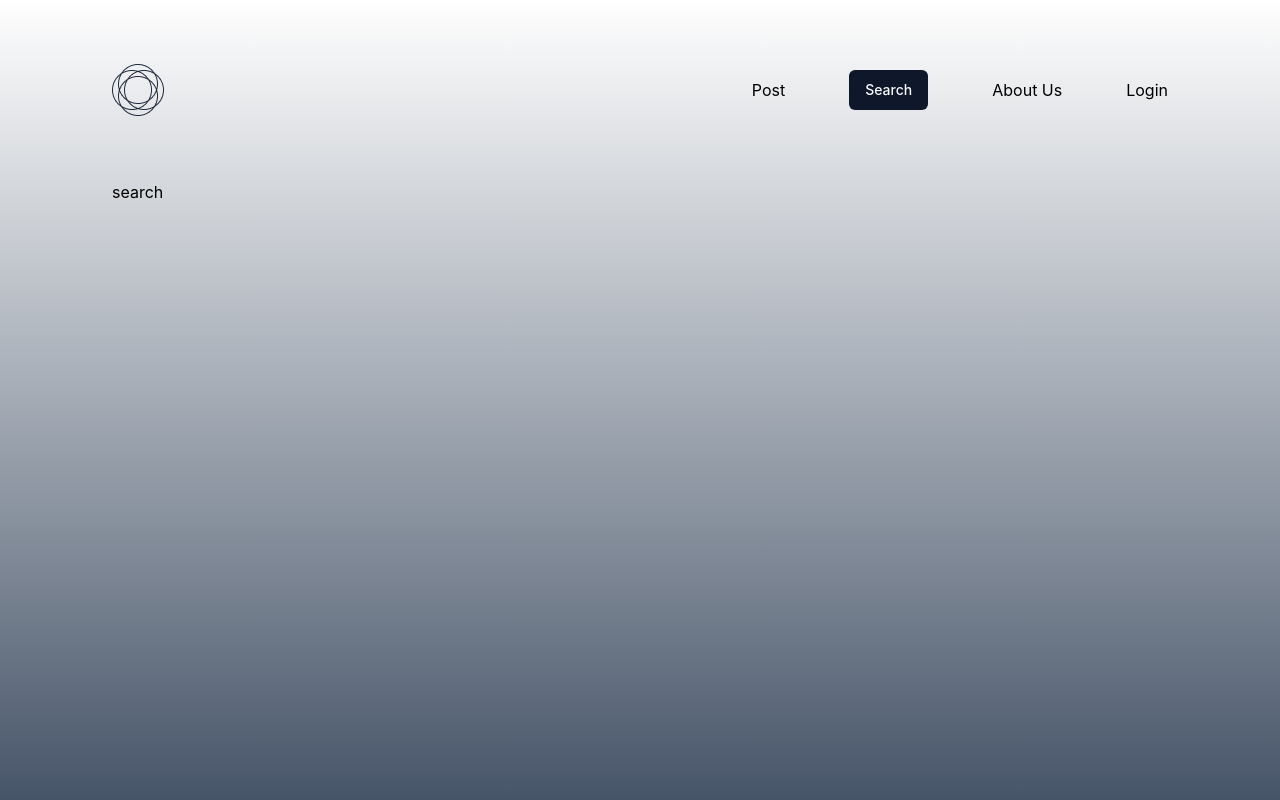
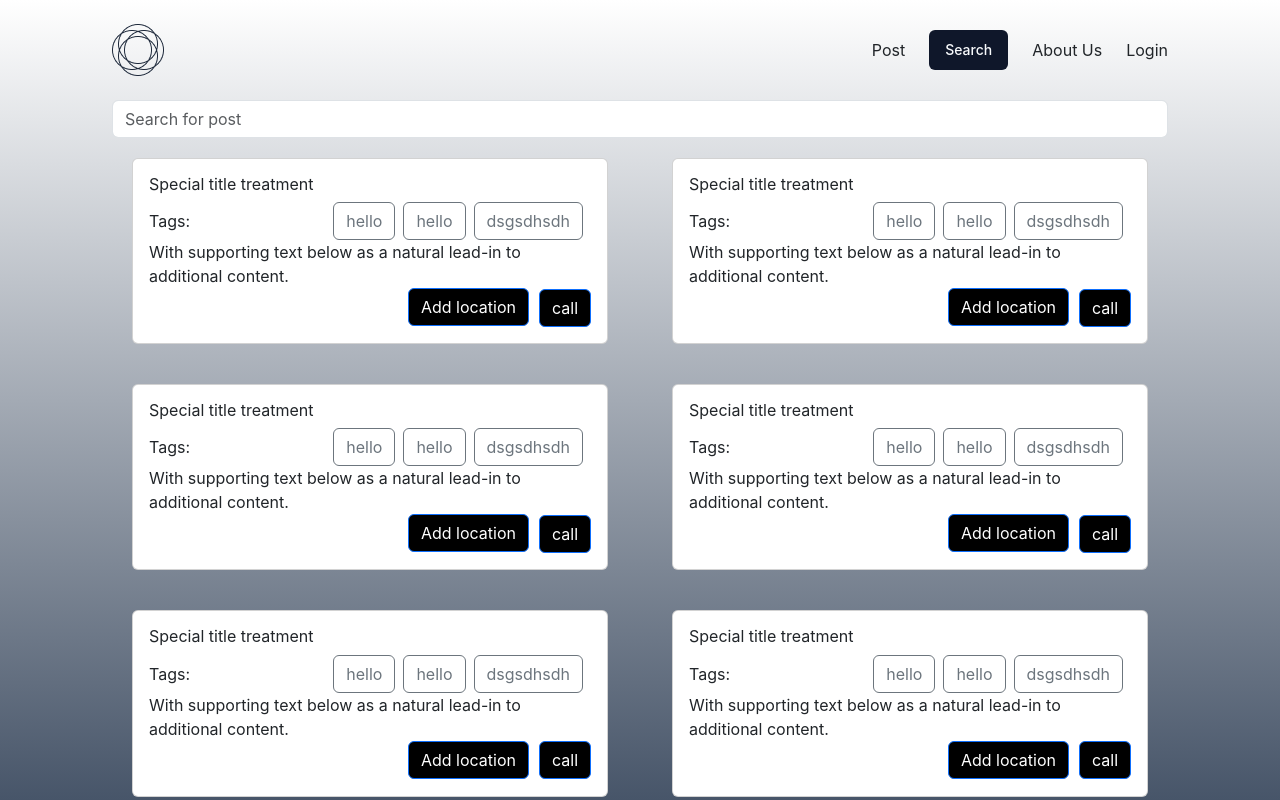
Before and after one commit to muohannedxd/qodsona, a React (Vite) app: page /search in a window 1280 px wide. Shown: the top 800 px of the page. Built offline with nearby package versions, Linux system fonts and the light colour scheme.

Commit message:
styling search

```diff
--- a/package.json
+++ b/package.json
@@ -14,6 +14,7 @@
     "@radix-ui/react-label": "^2.0.2",
     "@radix-ui/react-slot": "^1.0.2",
     "@radix-ui/react-switch": "^1.0.3",
+    "bootstrap": "^5.3.2",
     "class-variance-authority": "^0.7.0",
     "clsx": "^2.0.0",
     "firebase": "^10.5.2",
--- a/src/App.tsx
+++ b/src/App.tsx
@@ -2,12 +2,15 @@
 // import { DocumentData, collection, getDocs, onSnapshot } from 'firebase/firestore';
 // import db from "./config/firebase"
 import Navbar from "./components/Navbar";
+
 import { Routes, Route } from "react-router-dom";
 import About from "./pages/About";
 import Post from "./pages/Post";
 import Search from "./pages/Search";
 import Login from "./pages/Login";
 import Home from "./pages/Home";
+
+
 
 function App() {
   //const [users, setUsers] = useState<DocumentData[]>([])
@@ -26,6 +29,7 @@ function App() {
   return (
     <>
       <Navbar />
+
       <Routes>
         <Route path="/" element={<Home />}></Route>
         <Route path="/post" element={<Post />}></Route>
--- a/src/components/Navbar.tsx
+++ b/src/components/Navbar.tsx
@@ -1,6 +1,5 @@
 import { NavLink, Link } from "react-router-dom"
 import logo from "../assets/images/icon.png"
-import { Button } from "./ui/button"
 
 export default function Navbar() {
   return (
--- a/src/pages/Post.tsx
+++ b/src/pages/Post.tsx
@@ -1,3 +1,5 @@
+
+
 export default function Post() {
   return (
     <div>
--- /dev/null
+++ b/src/pages/PostCard.tsx
@@ -0,0 +1,32 @@
+import Tag from "./tag";
+
+const PostCard = () => {
+
+    return (
+
+        <div className="card" style={{ margin: '20px' }}>
+          <div className="card-body">
+            <h3 className="card-title">Special title treatment</h3>
+            <div className="row">
+        <div className="col d-flex align-items-center">
+        <p>Tags:</p>
+      </div>
+      <div className="col d-flex align-items-center">
+        <Tag value="hello" />
+        <Tag value="hello" />
+        <Tag value="dsgsdhsdh" />
+      </div>
+            </div>
+            <p className="card-text">With supporting text below as a natural lead-in to additional content.</p>
+
+            <div className="text-right"> {/* Add a class to align content to the right */}
+              <a href="#" className="btn btn-primary" style={{ backgroundColor: 'black',marginBottom:'1px' }}>Add location</a>
+              <a href="#" className="btn btn-primary" style={{ backgroundColor: 'black', marginLeft: '10px' }}>call</a>
+            </div>
+          </div>
+        </div>
+
+  );
+  }
+
+export default PostCard;
--- a/src/pages/Search.tsx
+++ b/src/pages/Search.tsx
@@ -1,7 +1,53 @@
+import 'bootstrap/dist/css/bootstrap.min.css';
+// eslint-disable-next-line @typescript-eslint/no-unused-vars
+import PostCard from "./PostCard.jsx";
+import { useState,useEffect } from "react";
+
+
 export default function Search() {
+  const [value, setValue] = useState('');
+  useEffect(() =>{
+    if(value.length >0){
+      fetch('')
+    }
+  })
+
+
   return (
-    <div>
-      search
+
+    <div className="row">
+      <div className="form-outline">
+  <input type="search" id="form1" className="form-control" placeholder="Search for post" aria-label="Search"
+  onChange={(event) => setValue(event.target.value)} value={value}
+  />
+</div>
+      <div className="col-sm-6">
+      <PostCard/>
+      </div>
+      <div className="col-sm-6">
+      <PostCard/>
+      </div>
+      <div className="col-sm-6">
+      <PostCard/>
+      </div>
+      <div className="col-sm-6">
+      <PostCard/>
+      </div>
+      <div className="col-sm-6">
+      <PostCard/>
+      </div>
+      <div className="col-sm-6">
+      <PostCard/>
+      </div>
+      <div className="col-sm-6">
+      <PostCard/>
+      </div>
+      <div className="col-sm-6">
+      <PostCard/>
+      </div>
+
     </div>
-  )
+
+
+  );
 }
--- /dev/null
+++ b/src/pages/tag.tsx
@@ -0,0 +1,7 @@
+const Tag = (props) => {
+    return (
+        <div className="btn btn-outline-secondary col-sm-3 mr-2 w-auto">{props.value}</div>
+    );
+  }
+
+  export default Tag;
```
Also changed, not shown: 1 other file (tests, documents, lock files or other folders).
